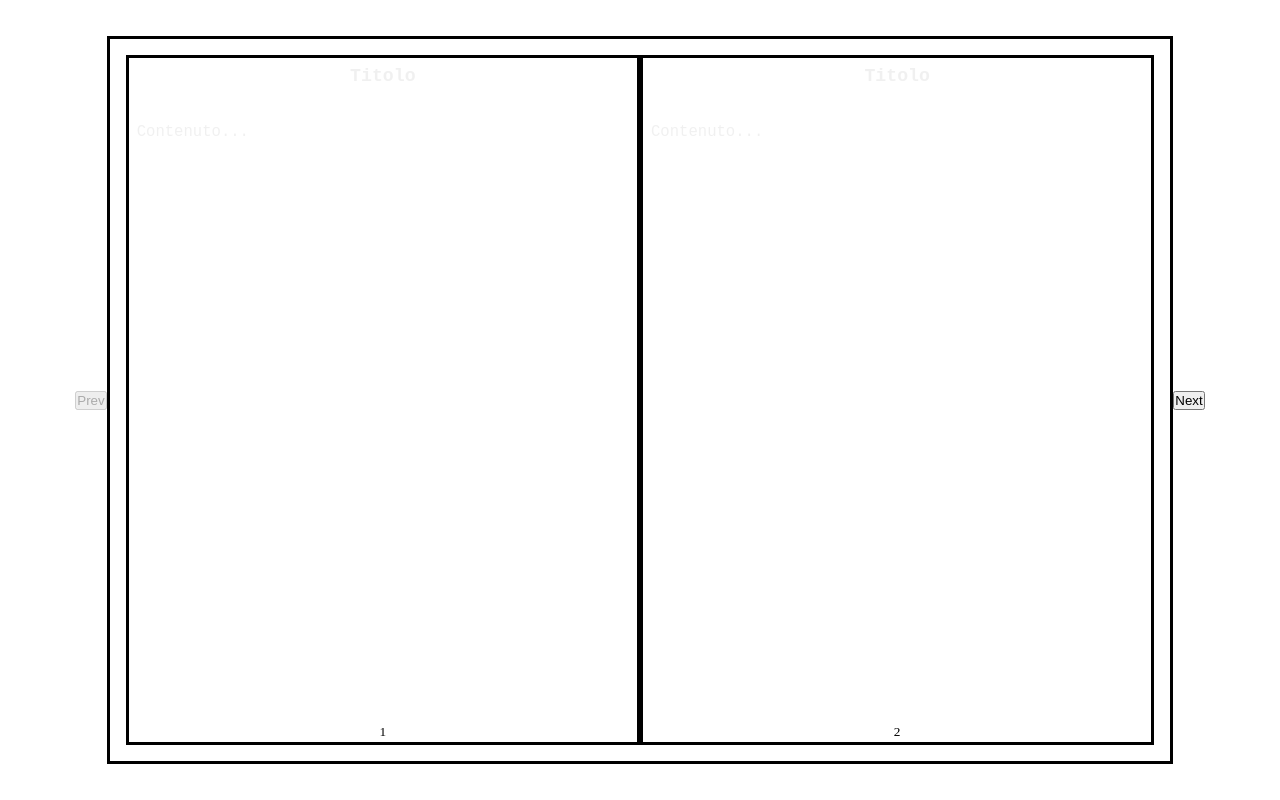
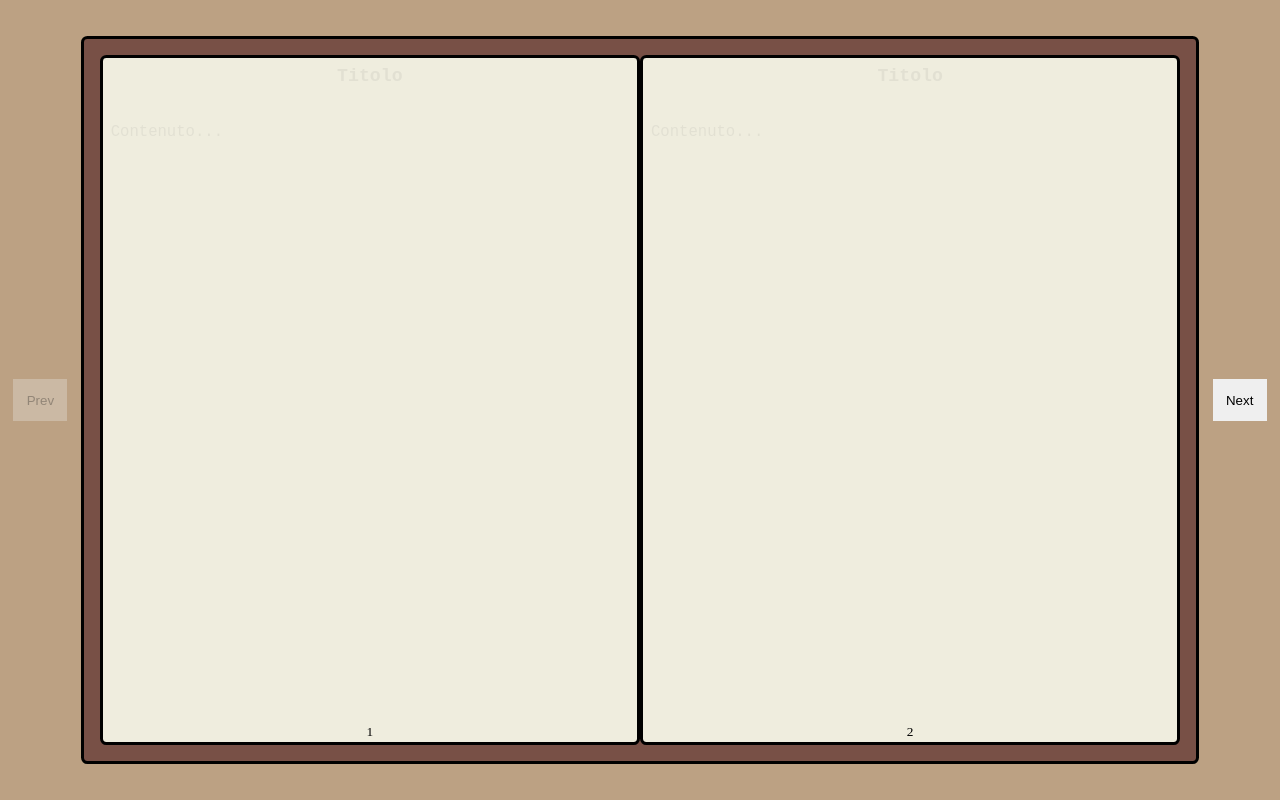
Before and after one commit to didebbo/gn-boolean-40-agenda, a Vue app: page / in a window 1280 px wide. Built offline with nearby package versions, Linux system fonts and the light colour scheme.

Commit message:
aggiunta estetica di base

```diff
--- a/src/App.vue
+++ b/src/App.vue
@@ -9,11 +9,13 @@
         v-for="(page, index) in agenda.currentPages"
         :key="index"
       >
-        <input type="text"
+        <input
+          type="text"
           spellcheck="false"
           placeholder="Titolo"
           maxlength="40"
-        @input="syncToLocalStorage()" />
+          @input="syncToLocalStorage()"
+        />
         <textarea
           spellcheck="false"
           v-model="page.body"
@@ -28,7 +30,9 @@
     <button
       :disabled="agenda.currentFace >= agenda.maxFaces"
       @click="nextFace()"
-    >Next</button>
+    >
+      Next
+    </button>
   </div>
 </template>
 
@@ -39,7 +43,7 @@
     return {
       agenda: {
         currentFace: 1,
-        maxFaces: 364 /2,
+        maxFaces: 364 / 2,
         pages: [],
         currentPages: [],
       },
@@ -111,21 +115,38 @@
   justify-content: center;
   align-items: center;
   height: 100vh;
+  background-color: #bca183;
+  button {
+    border: none;
+    padding: 1em;
+    margin: 1em;
+    &:enabled {
+      cursor: pointer;
+    }
+  }
   .agenda {
+    border-radius: 0.4em;
     border: 0.2em solid black;
-    width: calc(100% / 1.2);
+    // width: calc(100% / 1.2);
     height: calc(100% / 1.1);
+    background-color: #785046;
+    flex-grow: 1;
     padding: 1em;
     display: flex;
     .face {
+      background-color: #efedde;
+      overflow: hidden;
       display: flex;
       flex-direction: column;
       align-items: center;
       flex-grow: 1;
       border: 0.2em solid black;
+      border-radius: 0.4em;
       padding: 0.5em;
       display: flex;
-      input,textarea {
+      input,
+      textarea {
+        background-color: transparent;
         width: 100%;
         font-family: monospace;
         border: none;
```
Lines whose indentation alone changed are shown as unchanged.
